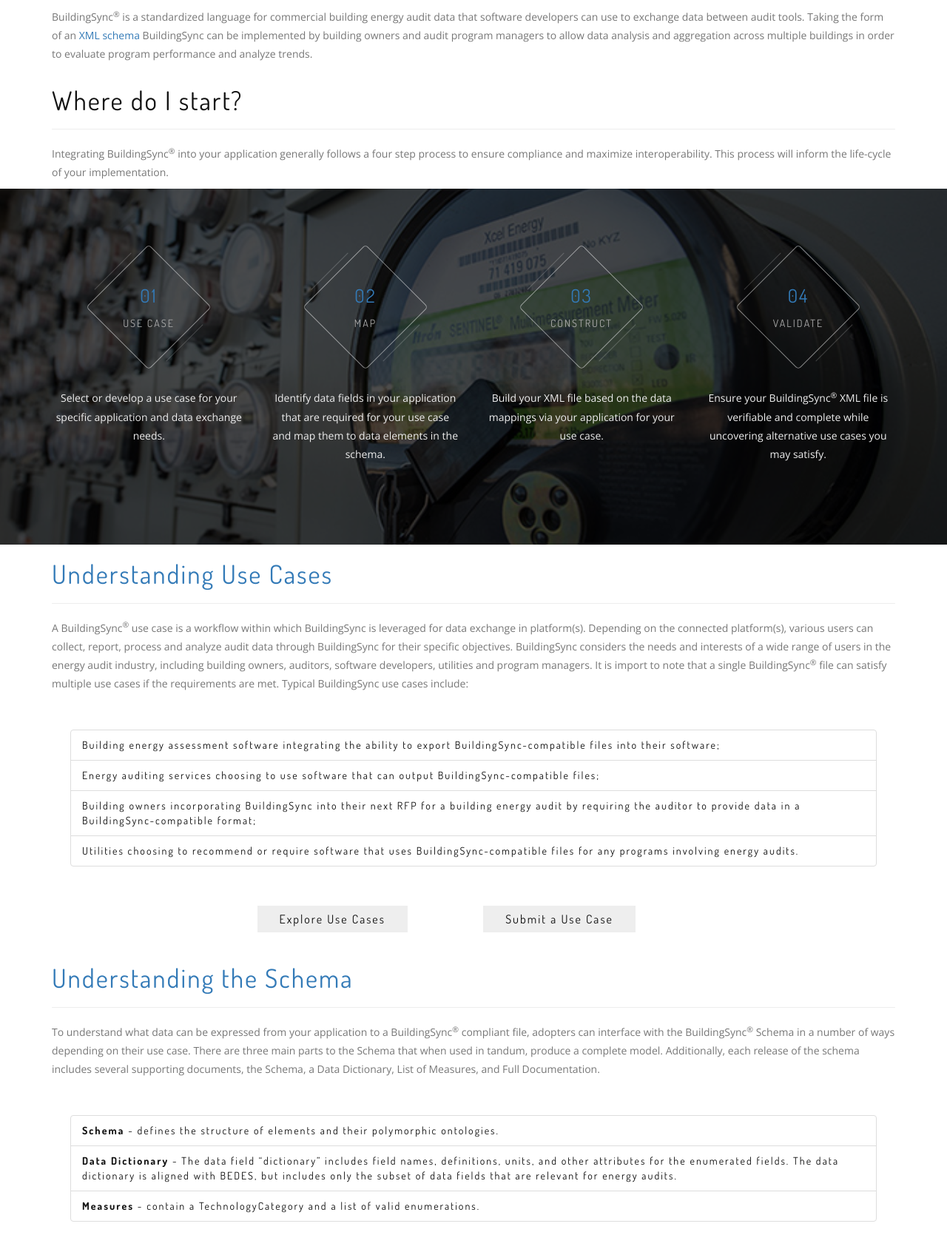
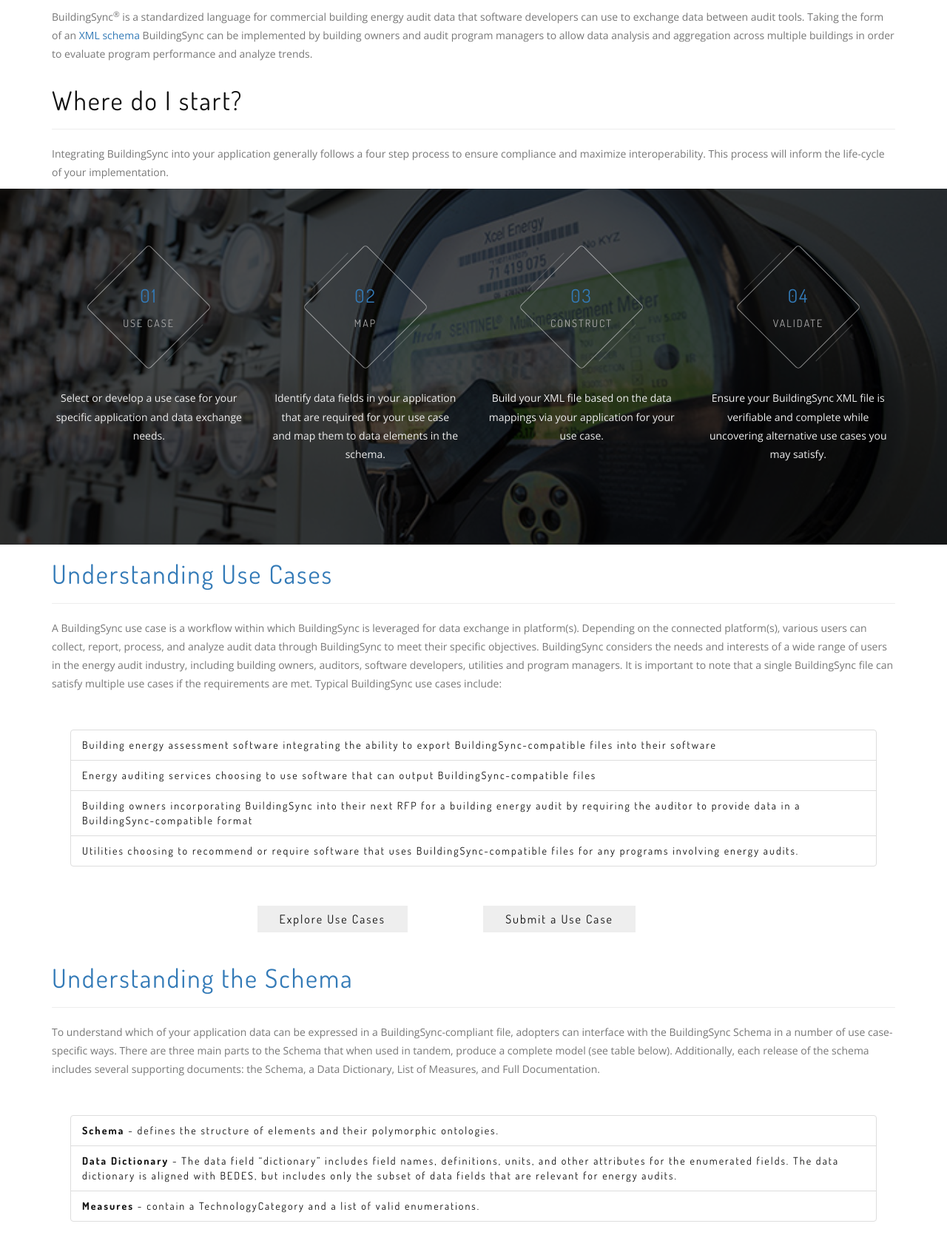
Before and after one commit to BuildingSync/BuildingSync-website, a Django app: page /implementers in a window 1280 px wide. Shown: the part 228-1920 px from the top of the page at 74% size. Run offline with Django 3.2, Linux system fonts and the light colour scheme; parts of the project's set-up code (start-up, migrations or seed data) failed here and were passed over; some libraries are stand-ins or nearby versions.

Commit message:
copy edits and changing button hovers to blue

```diff
--- a/bsyncviewer/static/css/overrides.css
+++ b/bsyncviewer/static/css/overrides.css
@@ -60,7 +60,7 @@
 }
 
 .process {
-    background-image: url(../img/48963-2.jpg);
+  background-image: url(../img/48963-2.jpg);
 }
 
 .clients {
@@ -109,3 +109,11 @@ footer .main-footer a {
 	color:#ccc;
 	font-size:0.8em;
 }
+
+.btn-bord-dark:hover{
+  background: #005191;
+}
+
+.btn-bg-light:hover {
+	background: #005191;
+}
--- a/bsyncviewer/templates/implementers.html
+++ b/bsyncviewer/templates/implementers.html
@@ -21,7 +21,7 @@
         <div class="container">
             <h3>Where do I start?</h3>
             <hr>
-            <p>Integrating BuildingSync<sup>®</sup> into your application generally follows a four step process
+            <p>Integrating BuildingSync into your application generally follows a four step process
                 to ensure compliance and maximize interoperability. This process will inform the life-cycle of your
                 implementation.
             </p>
@@ -89,9 +89,8 @@
                                     </div>
                                 </div>
                                 <div class="item-content">
-                                    <p>Ensure your BuildingSync<sup>®</sup> XML file is verifiable and complete while
-                                        uncovering
-                                        alternative use cases you may satisfy.</p>
+                                    <p>Ensure your BuildingSync XML file is verifiable and complete while
+                                        uncovering alternative use cases you may satisfy.</p>
                                 </div>
                             </div>
                         </div>
@@ -101,26 +100,25 @@
         <div class="container">
             <a id="use_case"><h3>Understanding Use Cases</h3></a>
             <hr>
-            <p> A BuildingSync<sup>®</sup> use case is a workflow within which BuildingSync is leveraged for data
+            <p> A BuildingSync use case is a workflow within which BuildingSync is leveraged for data
                 exchange in platform(s). Depending on the connected platform(s), various users can collect, report,
-                process and analyze audit data through BuildingSync for their specific objectives. BuildingSync
+                process, and analyze audit data through BuildingSync to meet their specific objectives. BuildingSync
                 considers the needs and interests of a wide range of users in the energy audit industry, including
-                building owners, auditors, software developers, utilities and program managers. It is import to note
-                that a single BuildingSync<sup>®</sup> file can satisfy multiple use cases if the requirements are met.
-                Typical BuildingSync use
-                cases include:
+                building owners, auditors, software developers, utilities and program managers. It is important to note
+                that a single BuildingSync file can satisfy multiple use cases if the requirements are met.
+                Typical BuildingSync use cases include:
             </p>
             <div class="row" style="padding-bottom: 2em">
                 <ul class="list-group hero-item col-md-12">
                     <li class="list-group-item"> Building energy assessment software integrating the ability to export
-                        BuildingSync-compatible files into their software;
+                        BuildingSync-compatible files into their software
                     </li>
                     <li class="list-group-item">Energy auditing services choosing to use software that can output
-                        BuildingSync-compatible files;
+                        BuildingSync-compatible files
                     </li>
                     <li class="list-group-item"> Building owners incorporating BuildingSync into their next RFP for a
                         building energy audit by requiring the auditor to provide data in a BuildingSync-compatible
-                        format;
+                        format
                     </li>
                     <li class="list-group-item">
                         Utilities choosing to recommend or require software that uses BuildingSync-compatible files for
@@ -134,10 +132,9 @@
 
             <a id="map"><h3>Understanding the Schema</h3></a>
             <hr>
-            <p>To understand what data can be expressed from your application to a BuildingSync<sup>®</sup> compliant
-                file, adopters can interface with the BuildingSync<sup>®</sup> Schema in a number of ways depending on
-                their use case. There are three main parts to the Schema that when used in tandum, produce a complete
-                model. Additionally, each release of the schema includes several supporting documents, the Schema, a
+            <p>To understand which of your application data can be expressed in a BuildingSync-compliant
+                file, adopters can interface with the BuildingSync Schema in a number of use case-specific ways. There are three main parts to the Schema that when used in tandem, produce a complete
+                model (see table below). Additionally, each release of the schema includes several supporting documents: the Schema, a
                 Data Dictionary, List of Measures, and Full Documentation.
             </p>
             <div class="row" style="padding-bottom: 2em">
@@ -157,14 +154,14 @@
                 <a class="button btn-bg-light col-md-offset-3" href="/dictionary">View the Schema</a>
                 <a class="button btn-bg-light col-md-offset-1" href="/releases">Current Schema releases</a>
             </div>
-            <a id="construct"><h3>Working with BuildingSync<sup>®</sup></h3></a>
+            <a id="construct"><h3>Working with BuildingSync</h3></a>
             <hr>
-            <p>Creating a BuildingSync<sup>®</sup> XML file can be as simple as opening your favorite text editor and
-                manually building up nested elements. However, to make this process easier we have a set of resources
-                assist in the adoption of the schema. </p>
+            <p>Creating a BuildingSync XML file can be as simple as opening your favorite text editor and
+                manually building up nested elements. However, to make this process easier, we have a set of resources
+                to assist you during the schema adoption process. </p>
             <ul class="list-group hero-item col-md-12">
                 <li class="list-group-item"><a href="https://github.com/BuildingSync/bsyncpy">bsyncpy</a> - a python
-                    package for creating BuildingSync<sup>®</sup> elements
+                    package for creating BuildingSync elements
                 </li>
                 <li class="list-group-item"><a href="https://github.com/BuildingSync/bsync-examples">Interactive
                     Tutorial</a> - An annotated Jupyter Notebook for walking through a Level 1 Audit for a small office
@@ -172,30 +169,27 @@
                 </li>
                 <li class="list-group-item"><a href="https://github.com/BuildingSync/bsync-examples">Example Files</a> -
                     Complete Files that have been validated
-                    building
                 </li>
             </ul>
-            <p>Additionally there are a number of technologies supported for the development of XML files, however if
-                you are not sure where to start we suggest the native
+            <p>There are a number of technologies supported for the development of XML files. If
+                you are unsure about where to start, we suggest the native
                 <a href="https://docs.python.org/3/library/xml.etree.elementtree.html">XML
                     python module</a> or the </a><a href="https://lxml.de/">lxml python package.</a>
             </p>
             <a id="validate"><h3>Validation</h3></a>
             <hr>
-            <p>BuildingSync<sup>®</sup> uses <a href="https://schematron.com/">Schematron</a> as the assertion engine
-                for validating against specific use cases. Each use case is paired with a Schematron file defining it's
+            <p>BuildingSync uses <a href="https://schematron.com/">Schematron</a> as the assertion engine
+                for validating against specific use cases. Each use case is paired with a Schematron file defining its
                 requirements.</p>
-            <p>There are a number of ways to validate a BuildingSync<sup>®</sup> file. If you are integrating your
+            <p>There are a number of ways to validate a BuildingSync file. If you are integrating your
                 software to an existing use case, you can validate your file via the <a href="/validator">Selection Tool
                     Validator.</a>
                 Simply upload the file you wish to validate and select the use case you would like to validate against.
-                Similarly, if you would like to programmatically validate your file, you can hit the Selection Tool API
-                endpoint documented <a href="https://github.com/BuildingSync/selection-tool#validator-api">here</a>.</p>
+                Similarly, if you would like to programmatically validate your file, you can hit the <a href="https://github.com/BuildingSync/selection-tool#validator-api">Selection Tool API</a> endpoint.</p>
             <p style="padding-bottom: 2em">If you need to validate a file that does not currently fit your use case, you
                 can use the <a
                         href="https://github.com/BuildingSync/TestSuite">TestSuite</a> to create, validate, and modify
-                your
-                Schematron files
+                your Schematron files.
 
             </p>
         </div>
```
